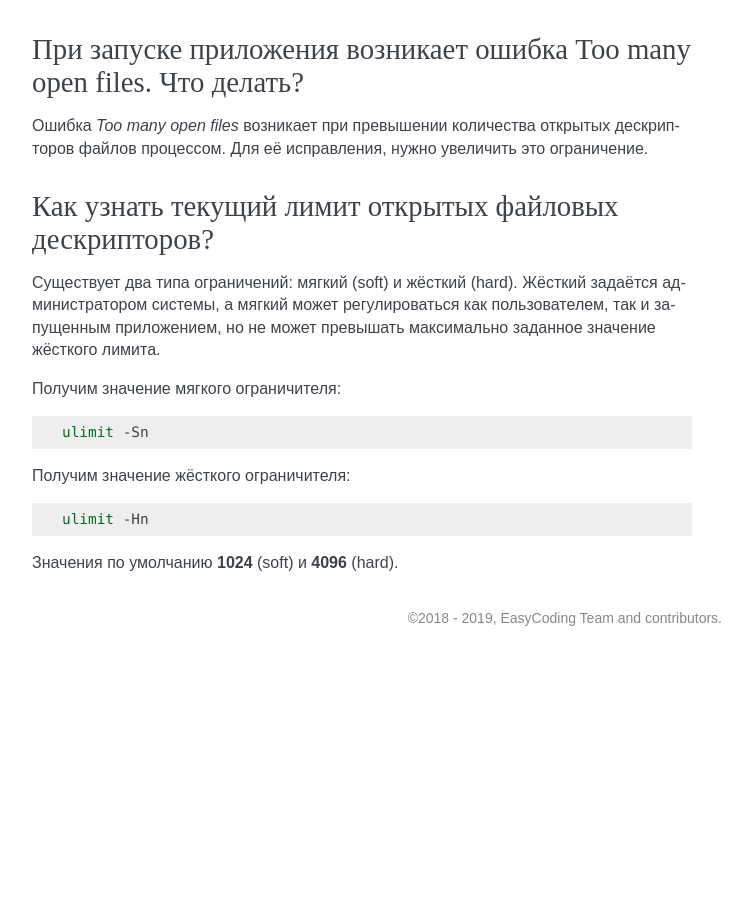
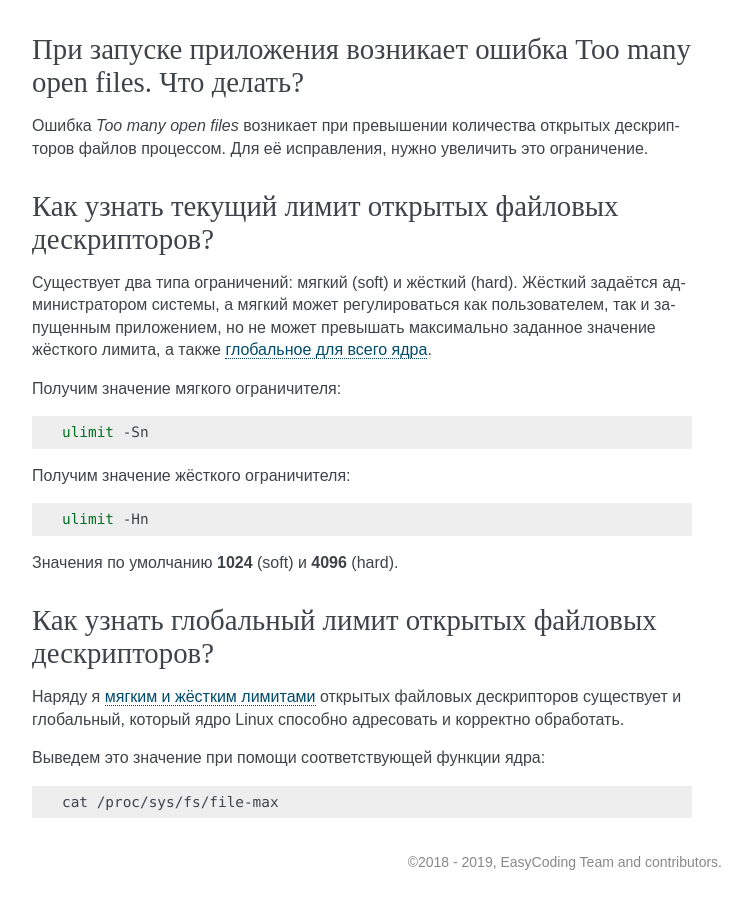
Before and after one commit to RussianFedora/FAQ, a Sphinx documentation site: the page built from source/administration.rst, in a window 1280 px wide and 900 px high, scrolled down 18809 px. Shown: the whole window, without its empty margins (388-1140 px from the left). Built offline with Sphinx 7.4.7, drawn with Linux system fonts in a browser that asks for light colours; before the commit the page ends 19465 px from its top, so only the background shows below that; some of the changed text lies outside the part shown.

Commit message:
Added question about global kernel limit of opened file descriptors.

```diff
--- a/source/administration.rst
+++ b/source/administration.rst
@@ -1092,13 +1092,13 @@
 
 Ошибка *Too many open files* возникает при превышении количества открытых дескрипторов файлов процессом. Для её исправления, нужно увеличить это ограничение.
 
-.. index:: file, limit, descriptor
-.. _fd-increase:
+.. index:: file, limit, descriptor, ulimit
+.. _fd-hard-soft:
 
 Как узнать текущий лимит открытых файловых дескрипторов?
 ===========================================================
 
-Существует два типа ограничений: мягкий (soft) и жёсткий (hard). Жёсткий задаётся администратором системы, а мягкий может регулироваться как пользователем, так и запущенным приложением, но не может превышать максимально заданное значение жёсткого лимита.
+Существует два типа ограничений: мягкий (soft) и жёсткий (hard). Жёсткий задаётся администратором системы, а мягкий может регулироваться как пользователем, так и запущенным приложением, но не может превышать максимально заданное значение жёсткого лимита, а также :ref:`глобальное для всего ядра <fd-kernel>`.
 
 Получим значение мягкого ограничителя:
 
@@ -1113,3 +1113,17 @@
     ulimit -Hn
 
 Значения по умолчанию **1024** (soft) и **4096** (hard).
+
+.. index:: file, limit, descriptor, kernel
+.. _fd-kernel:
+
+Как узнать глобальный лимит открытых файловых дескрипторов?
+==============================================================
+
+Наряду я :ref:`мягким и жёстким лимитами <fd-hard-soft>` открытых файловых дескрипторов существует и глобальный, который ядро Linux способно адресовать и корректно обработать.
+
+Выведем это значение при помощи соответствующей функции ядра:
+
+.. code-block:: bash
+
+    cat /proc/sys/fs/file-max
```
